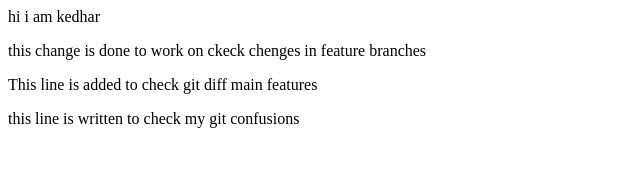
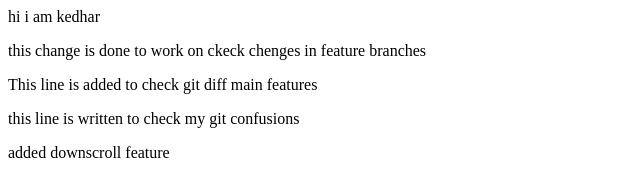
Before and after one commit to SWAYAMPAKULA-KEDHARNATH/Localrepo, a plain HTML site: page index.html in a window 1280 px wide. Shown: the whole page, without its empty margins (0-640 px from the left). Drawn offline with Linux system fonts and the light colour scheme.

```diff
--- a/index.html
+++ b/index.html
@@ -11,3 +11,6 @@
     this line is written to check my git confusions
 
 </p>
+<p>
+    added downscroll feature
+</p>
```
